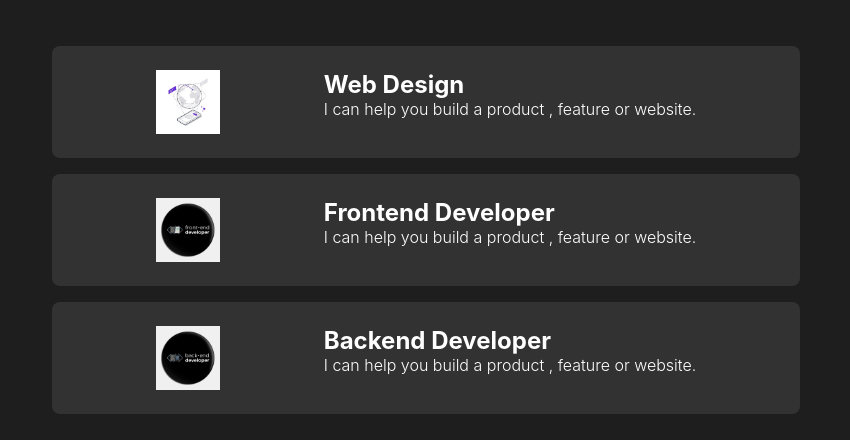
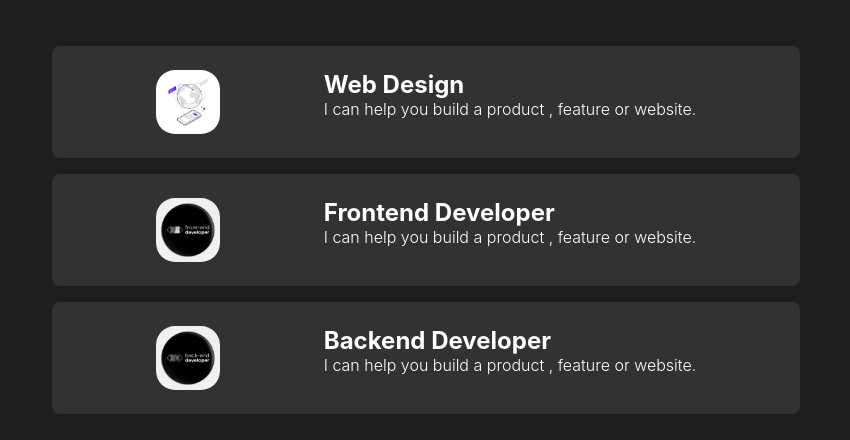
Before and after one commit to maruruis/portofolio-ian, a React (Create React App) app in the folder client/client/: page / in a window 1280 px wide. Shown: the part 887-1327 px from the top of the page, without its empty margins (214-1064 px from the left). Built offline with nearby package versions, Linux system fonts and the light colour scheme.

Commit message:
updated border radius

```diff
--- a/client/client/src/Css/Skills.css
+++ b/client/client/src/Css/Skills.css
@@ -52,6 +52,7 @@
     height: 4rem;
     width: 4rem;
     margin-right: 2rem;
+    border-radius: 30%;
 }
 
 .skillBarText > p {
```
